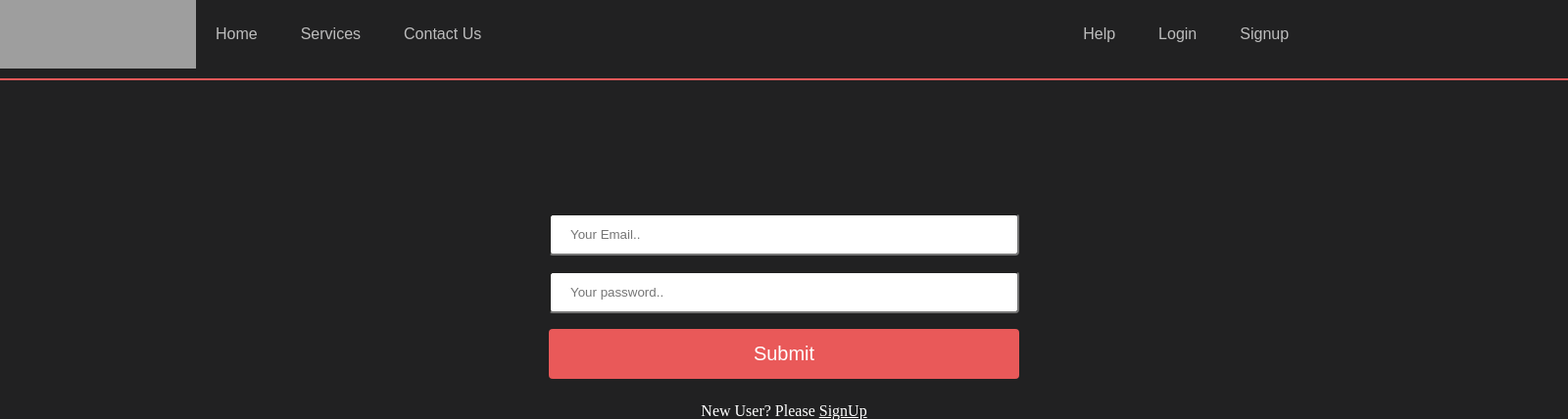
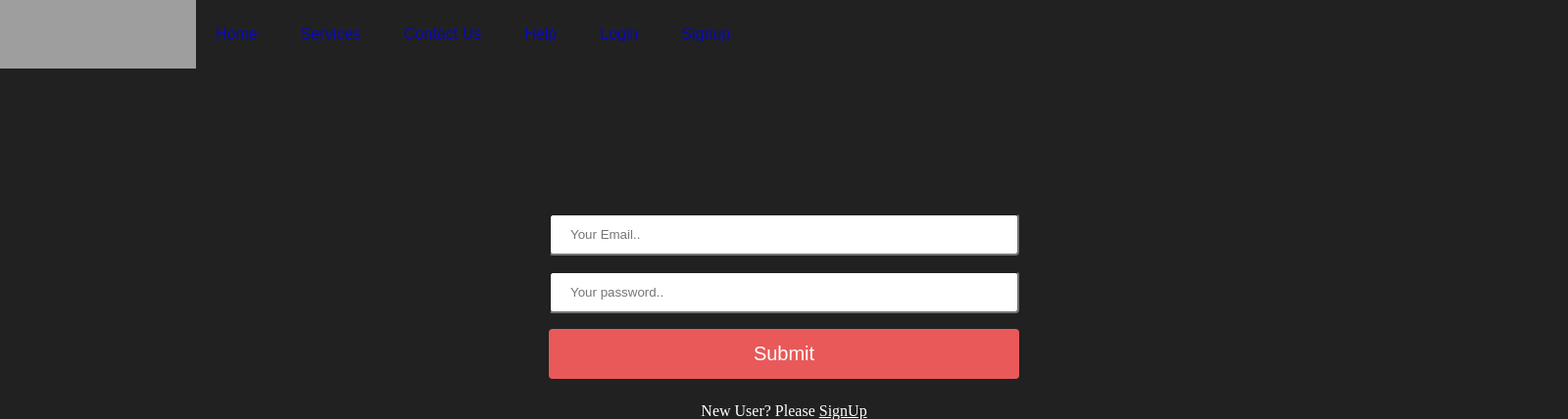
Before and after one commit to agarwal-keshav/usdherokuinr, a PHP site: page /userlogin.php in a window 1600 px wide. Shown: the top 428 px of the page at 98% size. Run offline with PHP 8.4, Linux system fonts and the light colour scheme; data that the repository does not hold is empty; grey boxes are pictures that could not be loaded.

Commit message:
Update userlogin.css

```diff
--- a/userlogin.css
+++ b/userlogin.css
@@ -5,7 +5,6 @@ input[type=text], select {
   display: inline-block;
   border-radius: 4px;
   box-sizing: border-box;
-
 }
 input[type=email], select {
   width: 100%;
@@ -15,7 +14,6 @@ input[type=email], select {
   border-radius: 4px;
   box-sizing: border-box;
 }
-
 input[type=password], select {
   width: 100%;
   padding: 12px 20px;
@@ -23,7 +21,6 @@ input[type=password], select {
   display: inline-block;
   border-radius: 4px;
   box-sizing: border-box;
-
 }
 input[type=submit] {
   width: 100%;
@@ -37,30 +34,25 @@ input[type=submit] {
   color:white;
   font-size:20px;
 }
-
 input[type=submit]:hover {
   background-color: #e95945;
-
 }
 body {
   margin: 0;
   padding: 0;
   background-color:#212122
 }
-#help {
+/*#help {
 	margin-right:570px;
-}
+}*/
   .logo {
     float: left;
   }
-  /* ~~ Top Navigation Bar ~~ */
-
   #navigation-container {
     width: 1600px;
     height: 70px;
     padding-bottom: 10px;
-    border-bottom: 2px solid #e95959;
-
+    /*border-bottom: 2px solid #e95959;*/
   }
   .navigation-bar {
     /*background-color: #444648;*/
@@ -86,15 +78,17 @@ body {
   .navigation-bar li {
     list-style-type: none;
     padding: 0px;
-    height: 24px;
+    /*height: 24px;
     margin-top: 4px;
-    margin-bottom: 4px;
+    margin-bottom: 4px;*/
     display: inline;
+    color: white;
+
 
   }
 
   .navigation-bar li a {
-    color: white;
+
     font-size: 16px;
     font-family: "Alegreya Sans SC", Arial, Helvetica, sans-serif;
     text-decoration: none;
@@ -102,7 +96,7 @@ body {
     padding: 5px 20px;
     opacity: 0.7;
   }
-.footer {
+/*.footer {
   margin-right: 30px;
   margin-top:200px;
   padding: 10px 10px 10px 10px;
@@ -115,8 +109,8 @@ body {
   line-height: 70px;
   opacity: 0.7;
   border-top: 2px solid #e95959;
-}
-.slideshow {
+}*/
+/*.slideshow {
 	border-top: 2px solid #e95959;
 	margin-left: 30px;
     margin-right: 30px;
@@ -124,4 +118,4 @@ body {
 }
 #keshavkad {
   border-bottom: 2px solid #e95959;
-}
+}*/
```
